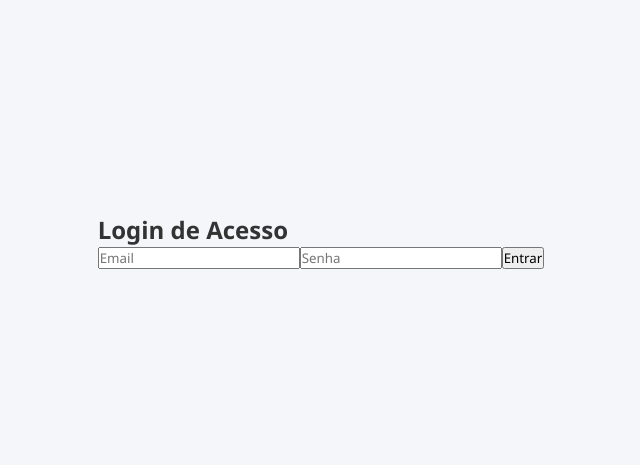
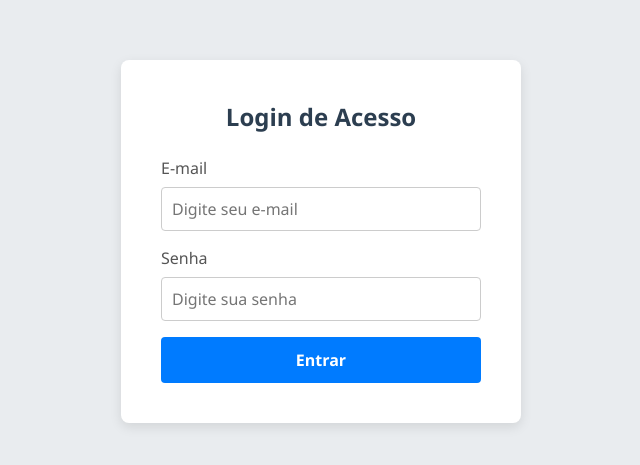
Before and after one commit to nathan-santoss/system-amb, a React app in the folder frontend/: page / in a window 1280 px wide. Shown: the part 159-624 px from the top of the page, without its empty margins (319-959 px from the left). Built offline with nearby package versions, Linux system fonts and the light colour scheme; the HTML template or start-up script is replaced by a standard one.

Commit message:
:books: att front

```diff
--- a/frontend/src/pages/Login.jsx
+++ b/frontend/src/pages/Login.jsx
@@ -12,7 +12,6 @@ function Login() {
         e.preventDefault()
 
         try {
-
             const resposta = await fetch('http://localhost:3000/auth/login', {
                 method: 'POST',
                 headers: { 'Content-Type': 'application/json' },
@@ -21,12 +20,10 @@ function Login() {
 
             const dados = await resposta.json()
 
-
             if (resposta.ok) {
                 alert("Login realizado com sucesso!")
                 localStorage.setItem('token', dados.token)
                 navegar('/dashboard')
-
             } else {
                 alert(dados.message || "Erro ao fazer login")
             }
@@ -38,24 +35,34 @@ function Login() {
 
     return (
         <div className="login-container">
+            <div className="login-card">
+                <h2>Login de Acesso</h2>
                 <form onSubmit={handleSubmit}>
-                <h2>Login de Acesso</h2>
+                    <div className="input-group">
+                        <label>E-mail</label>
                         <input
                             type="email"
-                    placeholder="Email"
+                            placeholder="Digite seu e-mail"
                             value={email}
                             onChange={(e) => setEmail(e.target.value)}
                             required
                         />
+                    </div>
+
+                    <div className="input-group">
+                        <label>Senha</label>
                         <input
                             type="password"
-                    placeholder="Senha"
+                            placeholder="Digite sua senha"
                             value={senha}
                             onChange={(e) => setSenha(e.target.value)}
                             required
                         />
-                <button type="submit">Entrar</button>
+                    </div>
+
+                    <button type="submit" className="btn-primary">Entrar</button>
                 </form>
+            </div>
         </div>
     )
 }
--- a/frontend/src/styles/global.css
+++ b/frontend/src/styles/global.css
@@ -1,6 +1,6 @@
-/* ==========================================
-   1. CONFIGURAÇÕES GERAIS (RESET)
-   ========================================== */
+/* =========================================
+   CONFIGURAÇÕES GERAIS (RESET)
+   ========================================= */
 * {
     margin: 0;
     padding: 0;
@@ -9,52 +9,49 @@
 }
 
 body {
-    background-color: #f4f6f9;
+    background-color: #f4f7f6;
     color: #333;
-    min-height: 100vh;
 }
 
-/* ==========================================
-   2. ESTILO DA TELA DE LOGIN
-   ========================================== */
+/* =========================================
+   TELA DE LOGIN
+   ========================================= */
 .login-container {
     display: flex;
     justify-content: center;
     align-items: center;
     height: 100vh;
-    background-color: #f4f6f9;
+    background-color: #e9ecef;
 }
 
 .login-card {
-    background: #ffffff;
+    background-color: #ffffff;
     padding: 40px;
     border-radius: 8px;
     box-shadow: 0 4px 12px rgba(0, 0, 0, 0.1);
     width: 100%;
     max-width: 400px;
-    text-align: center;
 }
 
 .login-card h2 {
+    text-align: center;
     margin-bottom: 24px;
-    color: #0056b3;
-    /* Azul Neoenergia */
+    color: #2c3e50;
 }
 
 .input-group {
+    display: flex;
+    flex-direction: column;
     margin-bottom: 16px;
-    text-align: left;
 }
 
 .input-group label {
-    display: block;
-    margin-bottom: 6px;
-    font-weight: 600;
-    font-size: 14px;
+    margin-bottom: 8px;
+    font-weight: 500;
+    color: #555;
 }
 
 .input-group input {
-    width: 100%;
     padding: 10px;
     border: 1px solid #ccc;
     border-radius: 4px;
@@ -64,61 +61,48 @@ body {
 .btn-primary {
     width: 100%;
     padding: 12px;
-    background-color: #0056b3;
+    background-color: #007bff;
     color: white;
     border: none;
     border-radius: 4px;
     font-size: 16px;
     font-weight: bold;
     cursor: pointer;
-    transition: background 0.2s;
+    transition: background-color 0.3s;
 }
 
 .btn-primary:hover {
-    background-color: #004085;
+    background-color: #0056b3;
 }
 
-/* ==========================================
-   3. ESTILO DO DASHBOARD (TELA PRINCIPAL)
-   ========================================== */
+/* =========================================
+   DASHBOARD PRINCIPAL
+   ========================================= */
 .dashboard-container {
-    padding: 30px;
+    padding: 24px;
     max-width: 1200px;
     margin: 0 auto;
 }
 
-.dashboard-header {
-    display: flex;
-    justify-content: space-between;
-    align-items: center;
-    margin-bottom: 30px;
-}
-
-/* Os Três Cartões do Topo (Métricas) */
+/* Cartões de Resumo (Topo) */
 .cards-row {
     display: grid;
-    grid-template-columns: repeat(3, 1fr);
+    grid-template-columns: repeat(auto-fit, minmax(250px, 1fr));
     gap: 20px;
-    margin-bottom: 40px;
+    margin-bottom: 32px;
 }
 
 .card {
-    background: white;
+    background-color: #fff;
     padding: 20px;
     border-radius: 8px;
     box-shadow: 0 2px 8px rgba(0, 0, 0, 0.05);
     text-align: center;
-    cursor: pointer;
-    transition: transform 0.2s, box-shadow 0.2s;
-}
-
-.card:hover {
-    transform: translateY(-3px);
-    box-shadow: 0 4px 12px rgba(0, 0, 0, 0.1);
+    border-top: 4px solid #007bff;
 }
 
 .card h3 {
-    font-size: 16px;
+    font-size: 18px;
     color: #666;
     margin-bottom: 10px;
 }
@@ -126,169 +110,144 @@ body {
 .card .numero {
     font-size: 32px;
     font-weight: bold;
-    color: #0056b3;
+    color: #2c3e50;
 }
 
-/* Tabela Geral de Projetos */
+/* Tabela de Projetos (Base) */
 .lista-section {
-    background: white;
-    padding: 20px;
+    background-color: #fff;
+    padding: 24px;
     border-radius: 8px;
     box-shadow: 0 2px 8px rgba(0, 0, 0, 0.05);
-}
-
-.lista-section h2 {
-    margin-bottom: 20px;
-    font-size: 20px;
 }
 
 .tabela-projetos {
     width: 100%;
     border-collapse: collapse;
-    text-align: left;
+    margin-top: 16px;
 }
 
 .tabela-projetos th,
 .tabela-projetos td {
-    padding: 12px 15px;
-    border-bottom: 1px solid #eee;
+    padding: 12px 16px;
+    text-align: left;
+    border-bottom: 1px solid #eaeaea;
 }
 
 .tabela-projetos th {
     background-color: #f8f9fa;
-    color: #555;
     font-weight: 600;
+    color: #444;
 }
 
-.tabela-projetos tbody tr {
+.tabela-projetos tr:hover {
+    background-color: #f1f5f9;
     cursor: pointer;
-    transition: background 0.2s;
 }
 
-.tabela-projetos tbody tr:hover {
-    background-color: #f8f9fa;
-}
-
-/* Etiquetas coloridas para os Status (Badges) */
-.badge {
-    padding: 6px 12px;
-    border-radius: 20px;
-    font-size: 12px;
-    font-weight: bold;
-    display: inline-block;
-}
-
+/* Badges de Status Sincronizados com o Banco */
 .badge-pendente {
-    background: #ffeeba;
+    background-color: #fff3cd;
     color: #856404;
+    padding: 4px 8px;
+    border-radius: 12px;
+    font-size: 14px;
 }
 
 .badge-observacao {
-    background: #f8d7da;
+    background-color: #f8d7da;
     color: #721c24;
+    padding: 4px 8px;
+    border-radius: 12px;
+    font-size: 14px;
 }
 
-/* Atualizado para "Em Observação" */
 .badge-concluido {
-    background: #d4edda;
+    background-color: #d4edda;
     color: #155724;
+    padding: 4px 8px;
+    border-radius: 12px;
+    font-size: 14px;
 }
 
-/* Atualizado para "Concluído" */
-
-/* ==========================================
-   4. A JANELA MÁGICA (MODAL)
-   ========================================== */
+/* =========================================
+   JANELA MÁGICA (MODAL)
+   ========================================= */
 .modal-overlay {
+    display: none;
+    /* Inicia invisível como combinamos */
     position: fixed;
     top: 0;
     left: 0;
     width: 100%;
     height: 100%;
-    background: rgba(0, 0, 0, 0.5);
-    display: flex;
+    background-color: rgba(0, 0, 0, 0.5);
     justify-content: center;
     align-items: center;
     z-index: 1000;
 }
 
-.modal-content {
-    background: white;
-    padding: 30px;
-    border-radius: 8px;
-    width: 90%;
-    max-width: 650px;
-    max-height: 85vh;
-    overflow-y: auto;
-    box-shadow: 0 5px 15px rgba(0, 0, 0, 0.3);
+/* Quando precisarmos mostrar o modal via React, mudaremos para display: flex */
+.modal-overlay.active {
+    display: flex;
 }
 
-.modal-header {
-    display: flex;
-    justify-content: space-between;
-    align-items: center;
+.modal-content {
+    background-color: #fff;
+    padding: 32px;
+    border-radius: 8px;
+    width: 100%;
+    max-width: 600px;
+    box-shadow: 0 10px 25px rgba(0, 0, 0, 0.2);
+    position: relative;
+}
+
+.modal-content h3 {
     margin-bottom: 20px;
-    border-bottom: 1px solid #eee;
+    color: #2c3e50;
+    border-bottom: 1px solid #eaeaea;
     padding-bottom: 10px;
 }
 
-/* Linhas de informações com botão copiar */
-.info-row {
-    display: flex;
-    justify-content: space-between;
-    align-items: center;
-    margin-bottom: 12px;
-    background: #f8f9fa;
-    padding: 8px 12px;
+/* Botões de Copiar (UX) */
+.btn-copiar {
+    background-color: #e2e8f0;
+    color: #4a5568;
+    border: none;
+    padding: 4px 8px;
     border-radius: 4px;
-}
-
-.btn-copiar {
-    padding: 4px 8px;
     font-size: 12px;
-    background: #e2e8f0;
-    border: none;
-    border-radius: 4px;
     cursor: pointer;
-    transition: background 0.2s;
+    margin-left: 8px;
+    transition: background-color 0.2s;
 }
 
 .btn-copiar:hover {
-    background: #cbd5e1;
+    background-color: #cbd5e0;
 }
 
-/* Área de botões de produtividade (+1) */
-.produtividade-section {
-    margin-top: 20px;
-    padding-top: 20px;
-    border-top: 1px solid #eee;
-}
-
-.btn-prod {
-    padding: 8px 16px;
+/* Botões de Produtividade (+1) */
+.btn-produtividade {
     background-color: #28a745;
     color: white;
     border: none;
+    padding: 8px 12px;
     border-radius: 4px;
+    margin: 4px;
+    cursor: pointer;
     font-weight: bold;
-    cursor: pointer;
-    margin-right: 10px;
-    margin-bottom: 10px;
 }
 
-.btn-prod:hover {
+.btn-produtividade:hover {
     background-color: #218838;
 }
 
-.btn-fechar {
-    background-color: #dc3545;
-    color: white;
-    border: none;
-    padding: 8px 16px;
+/* Trava de Segurança (Motivo de Bloqueio) */
+.campo-motivo {
+    margin-top: 16px;
+    width: 100%;
+    padding: 10px;
+    border: 1px solid #e53e3e;
     border-radius: 4px;
-    cursor: pointer;
+    background-color: #fff5f5;
 }
-
-.btn-fechar:hover {
-    background-color: #bd2130;
-}
```
Also changed, not shown: frontend/src/pages/Dashboard.jsx (+28 -14 lines). Lines whose indentation alone changed are shown as unchanged.
